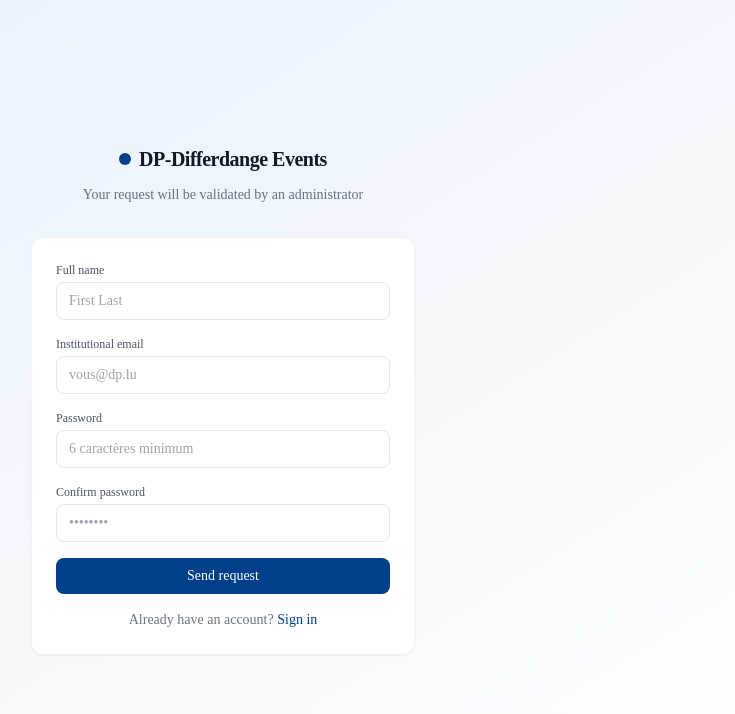
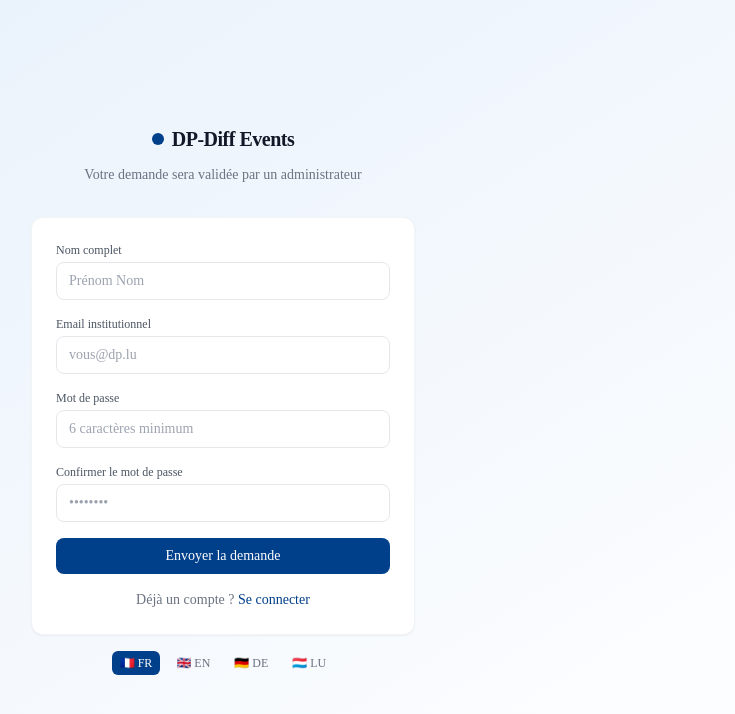
Before and after one commit to rftnj6gvp7-code/dp-events, a Next.js app: page /auth/register in a window 1280 px wide. Shown: the top 714 px of the page, without its empty margins (417-1152 px from the left). Built offline with nearby package versions, Linux system fonts and the light colour scheme; no server answers.

Commit message:
fix register langue cookie + selecteur langue

```diff
--- a/app/auth/register/page.tsx
+++ b/app/auth/register/page.tsx
@@ -1,5 +1,5 @@
 'use client'
-import { useState } from 'react'
+import { useState, useEffect } from 'react'
 import { createClient } from '@/lib/supabase/client'
 import Link from 'next/link'
 import toast from 'react-hot-toast'
@@ -11,15 +11,38 @@ const TRANSLATIONS: Record<string, any> = {
   lu: { title: 'Kont erstellen', subtitle: 'Är Ufro gëtt vun engem Administrateur validéiert', fullName: 'Vollstännegen Numm', email: 'Institutionell E-Mail', password: 'Passwuert', confirm: 'Passwuert bestätegen', submit: 'Ufro schécken', sending: 'Schécken…', alreadyAccount: 'Hutt Dir schonn e Kont?', login: 'Aloggen', mismatch: 'Passwierder stëmmen net iwwereen.', tooShort: 'Passwuert muss mindestens 6 Zeechen laang sinn.', namePlaceholder: 'Virnumm Numm', pendingTitle: 'Ufro geschéckt!', pendingText: 'En Administrateur wäert Är Ufro préiwen. Dir kritt eng E-Mail wann äre Kont aktivéiert ass.', backToLogin: 'Zréck zur Umeldung' },
 }
 
+const LANGS = [
+  { code: 'fr', label: '🇫🇷 FR' },
+  { code: 'en', label: '🇬🇧 EN' },
+  { code: 'de', label: '🇩🇪 DE' },
+  { code: 'lu', label: '🇱🇺 LU' },
+]
+
 export default function RegisterPage() {
   const [form, setForm] = useState({ fullName: '', email: '', password: '', confirm: '' })
   const [loading, setLoading] = useState(false)
   const [done, setDone] = useState(false)
+  const [locale, setLocale] = useState('fr')
   const supabase = createClient()
 
-  const browserLang = typeof window !== 'undefined' ? navigator.language.slice(0, 2) : 'fr'
-  const locale = ['fr', 'en', 'de', 'lu'].includes(browserLang) ? browserLang : 'fr'
+  useEffect(() => {
+    // Lire le cookie locale comme sur la page login
+    const saved = document.cookie.split(';').find(c => c.trim().startsWith('locale='))?.split('=')[1]
+    if (saved && ['fr', 'en', 'de', 'lu'].includes(saved)) {
+      setLocale(saved)
+    }
+  }, [])
+
   const t = TRANSLATIONS[locale] || TRANSLATIONS.fr
+
+  async function changeLanguage(code: string) {
+    await fetch('/api/locale', {
+      method: 'POST',
+      headers: { 'Content-Type': 'application/json' },
+      body: JSON.stringify({ locale: code })
+    })
+    setLocale(code)
+  }
 
   async function handleSubmit(e: React.FormEvent) {
     e.preventDefault()
@@ -63,7 +86,7 @@ export default function RegisterPage() {
         <div className="text-center mb-8">
           <div className="inline-flex items-center gap-2 mb-3">
             <div className="w-3 h-3 rounded-full bg-brand-600" />
-            <span className="text-xl font-semibold tracking-tight">DP-Differdange Events</span>
+            <span className="text-xl font-semibold tracking-tight">DP-Diff Events</span>
           </div>
           <p className="text-sm text-gray-500">{t.subtitle}</p>
         </div>
@@ -102,6 +125,17 @@ export default function RegisterPage() {
             <Link href="/auth/login" className="text-brand-600 hover:underline font-medium">{t.login}</Link>
           </p>
         </div>
+
+        {/* Sélecteur de langue */}
+        <div className="flex justify-center gap-2 mt-4">
+          {LANGS.map(lang => (
+            <button key={lang.code}
+              onClick={() => changeLanguage(lang.code)}
+              className={`text-xs px-2 py-1 rounded-md font-medium transition-colors ${locale === lang.code ? 'bg-brand-600 text-white' : 'text-gray-500 hover:bg-gray-100'}`}>
+              {lang.label}
+            </button>
+          ))}
+        </div>
       </div>
     </div>
   )
```
